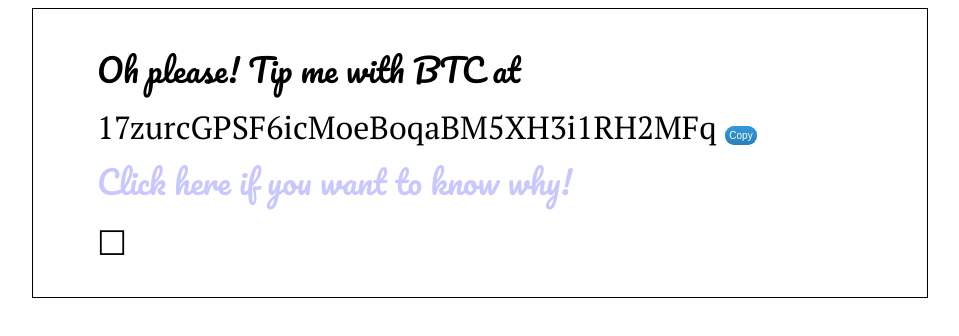
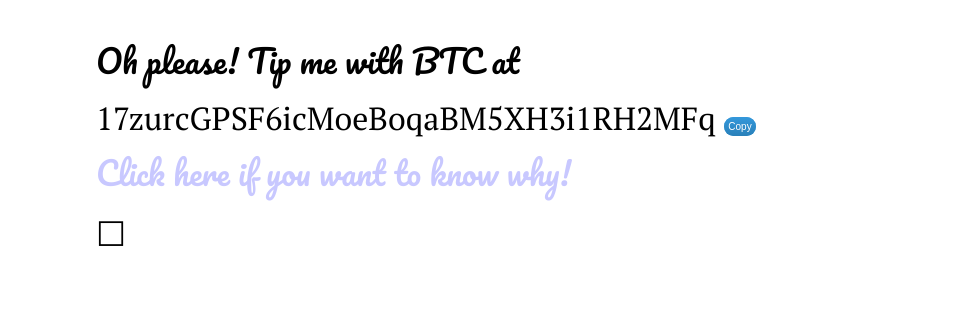
Before and after one commit to ohpleasetipme/ohpleasetipme.github.io, a plain HTML site: page index.html in a window 1280 px wide. Shown: the whole page, without its empty margins (160-1119 px from the left). Drawn offline with Linux system fonts and the light colour scheme; no server answers.

Commit message:
Styling.

```diff
--- a/import.js
+++ b/import.js
@@ -38,7 +38,7 @@ $.getJSON('//ipapi.co/json/', function(data) {
 function sync_scroll () {
     $('html, body').animate({
          scrollTop: $("#end").offset().top
-    }, 250);
+    }, 1);
 }
 
 function get_location () {
--- a/style.css
+++ b/style.css
@@ -6,7 +6,7 @@
 body {
   margin-left: 15%;
   margin-right: 15%;
-  border: 1px solid;
+  /* border: 1px solid; */
   padding-left: 5%;
   padding-right: 5%;
 /*  background-color: rgb(0, 0, 0); */
```
